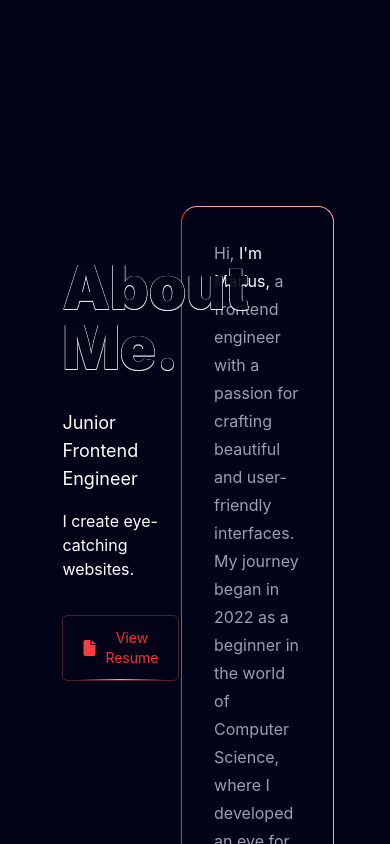
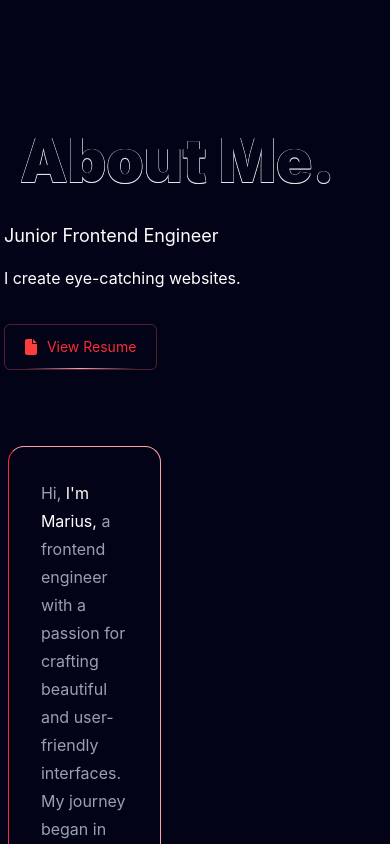
Before and after one commit to Marius-Diran/Portfolio-V2, a website: page src/index.html in a window 390 px wide. Shown: the part 760-1604 px from the top of the page. Drawn offline with Linux system fonts and the light colour scheme.

Commit message:
Mobile View

```diff
--- a/src/index.html
+++ b/src/index.html
@@ -40,9 +40,9 @@
     <main class="mt-[35vh]">
       <div class="container">
         <div class="aboutme-page box mb-[30vh]" id="about">
-          <div class="aboutme-flex flex">
-            <div class="about-left w-[30%] ml-[15vw] mt-[15vh]">
-              <h2 class="w-6 text-6xl font-black opacity-90 text-stroke-white mb-8">About Me.</h2>
+          <div class="aboutme-flex flex max-sm:block">
+            <div class="about-left w-[30%] ml-[15vw] mt-[15vh] max-sm:w-[98%] max-sm:ml-0">
+              <h2 class="w-6 text-6xl font-black opacity-90 text-stroke-white mb-8 max-sm:w-[100%] max-sm:px-4">About Me.</h2>
               <h4 class="text-lg mb-4">Junior Frontend Engineer</h4>
               <p class="mb-[4vh]">I create eye-catching websites.</p>
 
```
Also changed, not shown: src/output.css.
